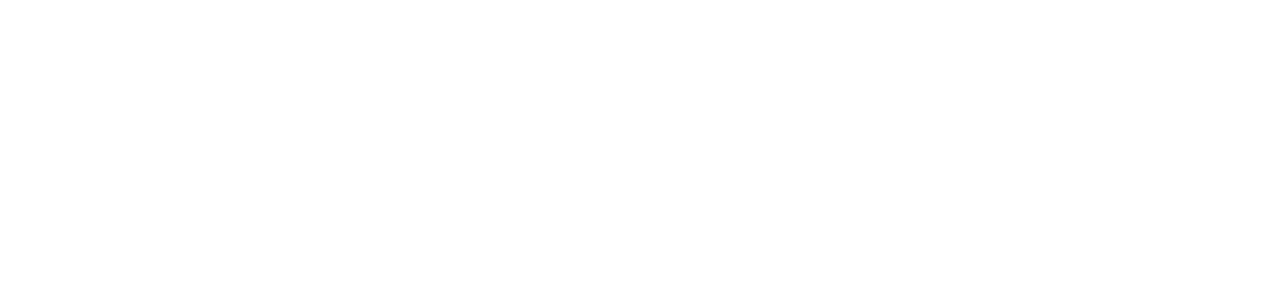
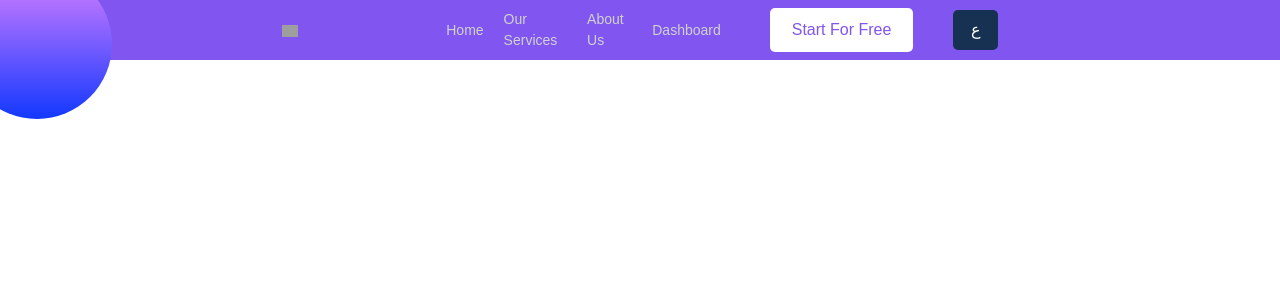
Before and after one commit to MaramMs/swipyy, a React (Create React App) app: page / in a window 1280 px wide. Before the commit this address had no page. Shown: the top 300 px of the page. Built offline with nearby package versions, Linux system fonts and the light colour scheme; grey boxes are pictures that could not be loaded; a web font is replaced by a local one.

Commit message:
create navbar component

```diff
--- a/src/App.js
+++ b/src/App.js
@@ -1,11 +1,12 @@
 import { Routes, Route } from "react-router-dom";
-import { SignUp,SignIn, Verification } from "./pages";
+import { SignUp,SignIn, Verification,Home } from "./pages";
 import "./App.css";
 
 function App() {
   return (
     <div className="App">
         <Routes>
+         <Route path="/" element={<Home />} />
         <Route path="/signup" element={<SignUp />} />
         <Route path="/signin" element={<SignIn />} />
         <Route path="/verification" element={<Verification />} />
--- /dev/null
+++ b/src/components/Navbar.jsx
@@ -0,0 +1,102 @@
+import React from "react";
+import styled from "styled-components";
+import logo from "../img/8.svg";
+
+const Navbar = () => {
+  return (
+    <Div>
+      <div className="navbar">
+        <div className="navbar-container">
+          <div className="navbar-content">
+            <div className="navbar-logo">
+              <img src={logo} alt="logo" />
+            </div>
+            <nav>
+              <ul className="list">
+                <li className="active">Home</li>
+                <li>Our Services</li>
+                <li>About Us</li>
+                <li>Dashboard</li>
+              </ul>
+
+              <button className="btn-free">Start For Free</button>
+              <button className="btn-lan">ع</button>
+            </nav>
+          </div>
+        </div>
+        <div className="colour"></div>
+      </div>
+    </Div>
+  );
+};
+
+const Div = styled.div`
+  .navbar {
+    background-color: #8055f0;
+    .navbar-container {
+      width: 56%;
+      margin: auto;
+      .navbar-content {
+        display: flex;
+        justify-content: space-center;
+        gap: 100px;
+        align-items: center;
+        .navbar-logo img {
+          width: 50%;
+          max-width: 100%;
+        }
+        nav {
+          display: flex;
+          justify-content: space-between;
+          align-items: center;
+          gap: 20px;
+          .list {
+            margin: 0;
+            display: flex;
+            gap: 20px;
+            align-items: center;
+            justify-content: space-between;
+          }
+          .list li {
+            list-style: none;
+            color: #d2d2d2;
+            font-size: 14px;
+          }
+        }
+        &:active {
+          color: #fff;
+        }
+        .btn-free {
+          border: none;
+          border-radius: 5px;
+          background-color: #fff;
+          color: #8055f0;
+          padding: 10px;
+          text-align: center;
+          width: 157px;
+          margin-left: 29px;
+        }
+        .btn-lan {
+          width: 50px;
+          height: 40px;
+          border: none;
+          background-color: #163152;
+          color: #fff;
+          border-radius: 5px;
+          margin-left: 20px;
+          text-align: center;
+        }
+      }
+    }
+    .colour {
+      width: 150px;
+      height: 150px;
+      border-radius: 50%;
+      background-image: linear-gradient(#dd81ff, #1238ff);
+      position: absolute;
+      left: -3%;
+      top: -52%;
+    }
+  }
+`;
+export default Navbar;
--- /dev/null
+++ b/src/pages/Home.jsx
@@ -0,0 +1,12 @@
+import React from 'react'
+import   Navbar  from '../components/Navbar'
+
+const Home = () => {
+  return (
+    <div>
+      <Navbar />
+    </div>
+  )
+}
+
+export default Home
--- a/src/pages/index.js
+++ b/src/pages/index.js
@@ -1,9 +1,11 @@
 import SignUp from './SignUp';
 import SignIn from './SignIn';
 import Verification from './Verification';
+import Home from './Home'
 
 export {
     SignUp,
     SignIn,
     Verification,
+    Home
 }
```
